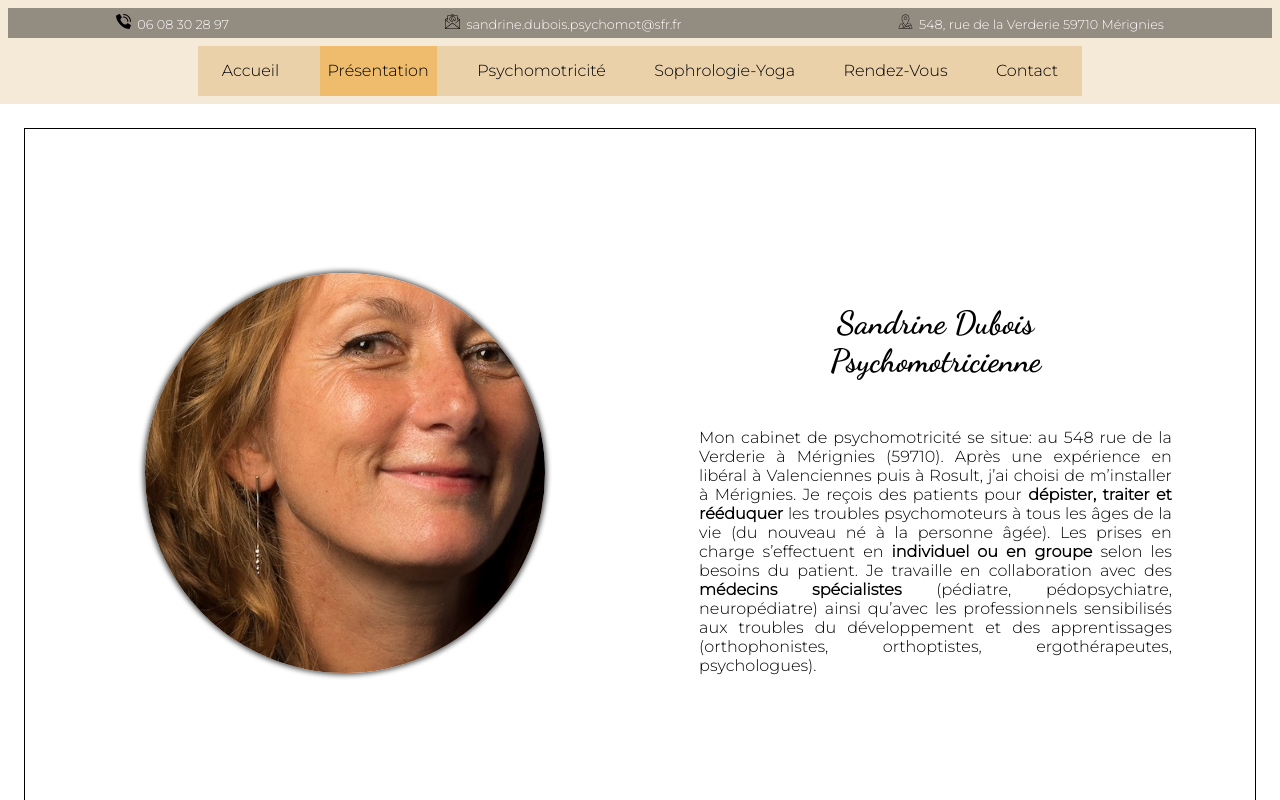
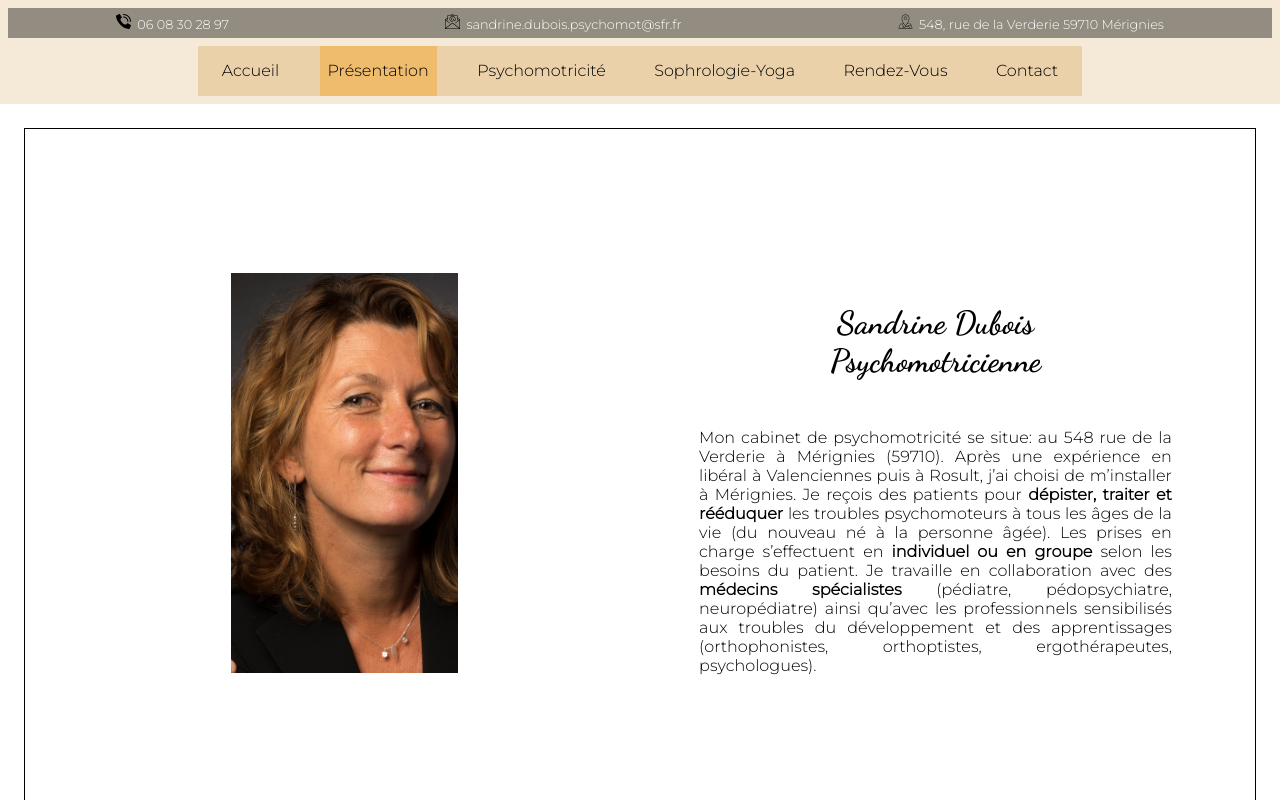
Before and after one commit to thibaultspriet/sandrine-psychomot, a Next.js app in the folder psychomot_nextjs/: page /presentation in a window 1280 px wide. Shown: the top 800 px of the page. Built offline with nearby package versions, Linux system fonts and the light colour scheme.

Commit message:
format picture presentation

```diff
--- a/psychomot_nextjs/static/css/presentation.css
+++ b/psychomot_nextjs/static/css/presentation.css
@@ -46,12 +46,9 @@
 #page-presentation .portrait {
   width: 100%;
   height: 100%;
-  -o-object-fit: cover;
-     object-fit: cover;
+  -o-object-fit: contain;
+     object-fit: contain;
   background-position: top;
-  border-radius: 50%;
-  -webkit-box-shadow: 0px 0px 5px 2px rgba(0, 0, 0, 0.64);
-          box-shadow: 0px 0px 5px 2px rgba(0, 0, 0, 0.64);
 }
 
 #page-presentation .presentation-container h1 {
--- a/psychomot_nextjs/static/css/presentation.scss
+++ b/psychomot_nextjs/static/css/presentation.scss
@@ -41,10 +41,8 @@
     .portrait {
         width: 100%;
         height: 100%;
-        object-fit: cover;
+        object-fit: contain;
         background-position: top;
-        border-radius: 50%;
-        box-shadow: 0px 0px 5px 2px rgba(0, 0, 0, 0.64);
     }
 
     .presentation-container {
```
